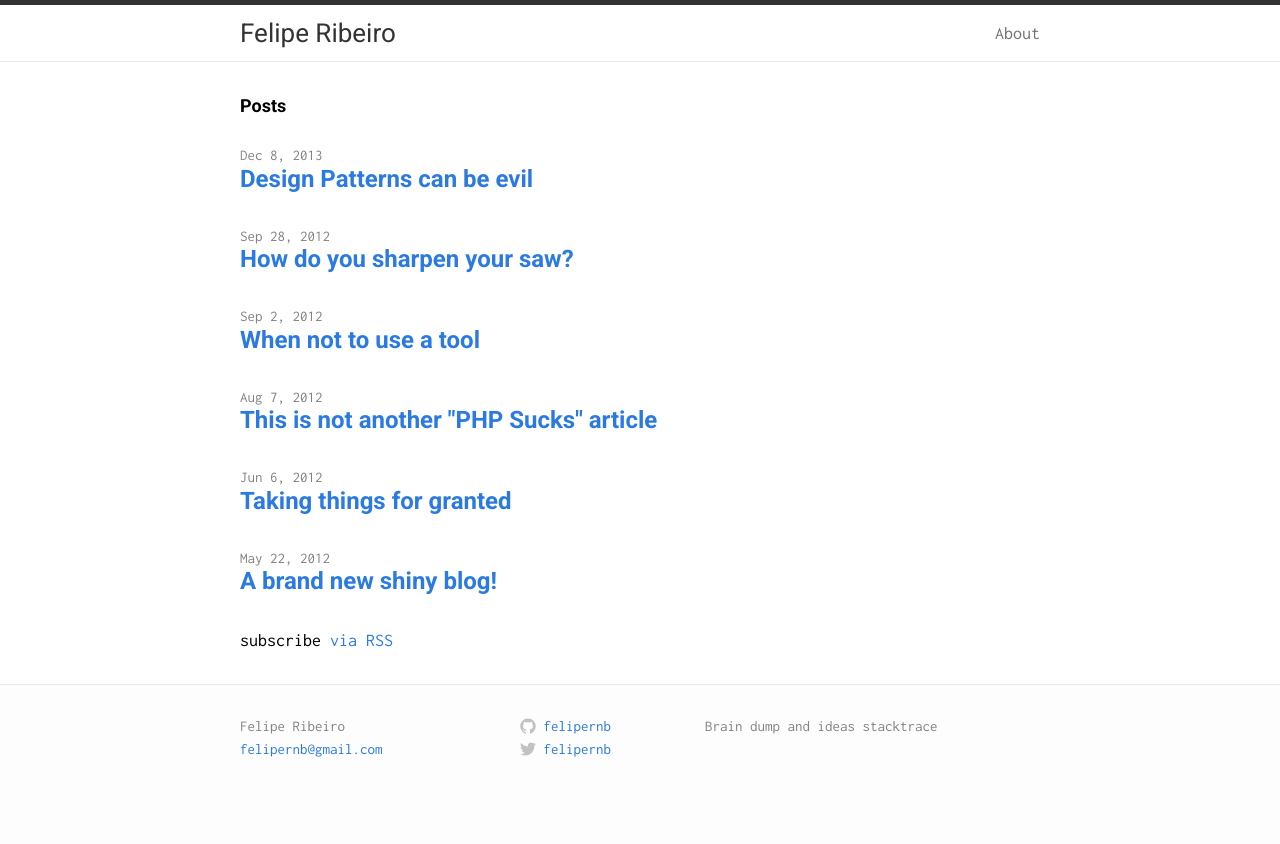
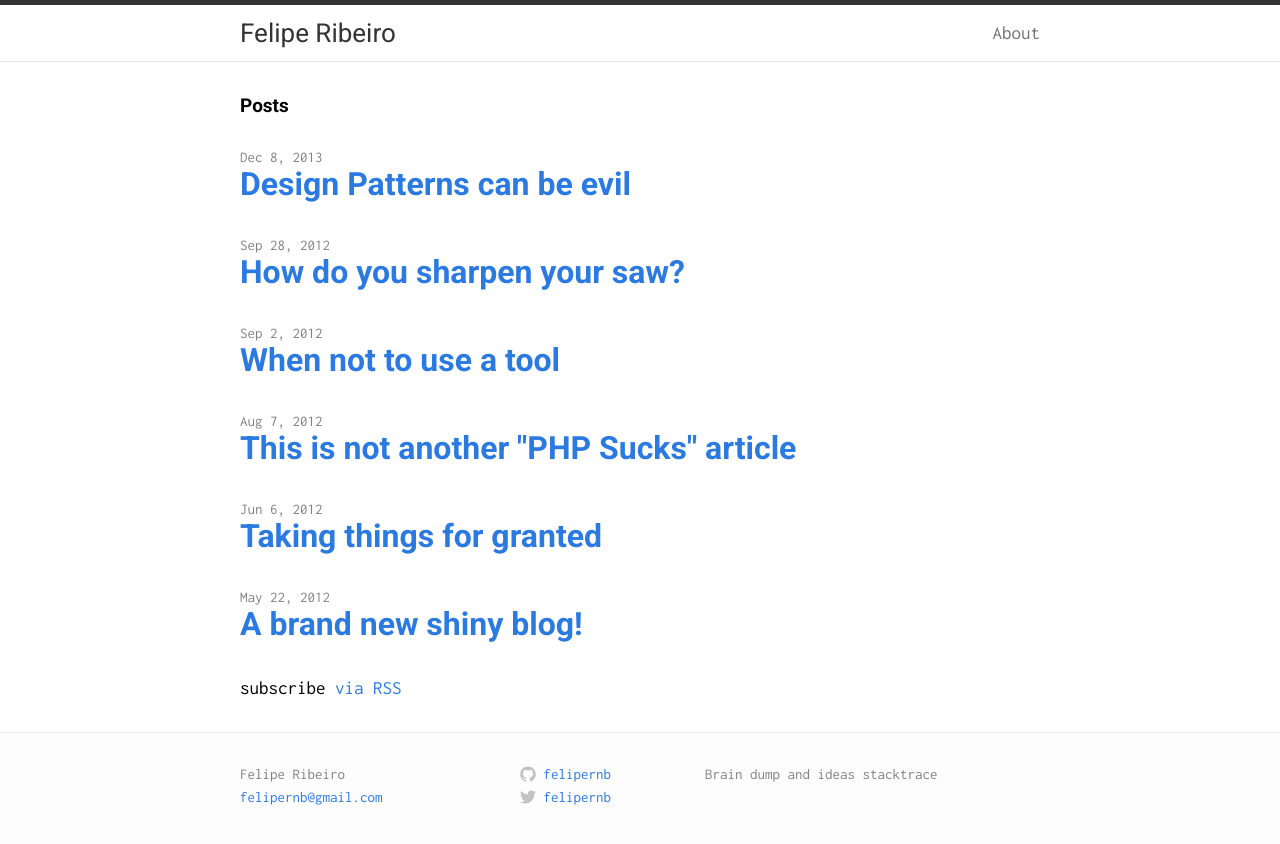
Before and after one commit to curiousTauseef/felipernb.github.io, a Jekyll site: the page built from index.html, in a window 1280 px wide. Shown: the top 844 px of the page. Built offline with Jekyll 4.4.1, drawn with Linux system fonts in a browser that asks for light colours.

Commit message:
Bigger text

```diff
--- a/_includes/head.html
+++ b/_includes/head.html
@@ -17,9 +17,9 @@
       <meta property="og:site_name" content="{{ site.title }}"/>
       <meta property="og:title" content="{{ site.title }}"/>
       <meta property="og:description" content="{{ site.description }}">
-      <meta property="og:image" content="{{site.url}}/images/f.png">
       <meta property="twitter:title" content="{{site.title}}">
     {% endif %}
+    <meta property="og:image" content="{{site.url}}/images/f.png">
     <meta property="og:url" content="{{ page.url | replace:'index.html','' | prepend: site.baseurl | prepend: site.url }}">
     <meta name="twitter:card" content="summary">
     <meta name="twitter:site" content="@felipernb">
--- a/css/main.css
+++ b/css/main.css
@@ -10,7 +10,7 @@ html, body { height: 100%; }
 
 body {
   font-family: Inconsolata, Helvetica, Arial, sans-serif;
-  font-size: 18px;
+  font-size: 19px;
   line-height: 1.5;
   background-color: #fdfdfd;
 }
@@ -152,7 +152,7 @@ a:visited { color: #205caa; }
 .posts .post-link {
   font-family: Roboto;
   font-weight: bold;
-  font-size: 24px;
+  font-size: 32px;
   line-height: 1;
 }
 
@@ -169,7 +169,7 @@ a:visited { color: #205caa; }
 .post-header { margin: 10px 0 30px; }
 
 .post-header h1 {
-  font-size: 42px;
+  font-size: 64px;
   line-height: 1;
   font-weight: bold;
 }
```
